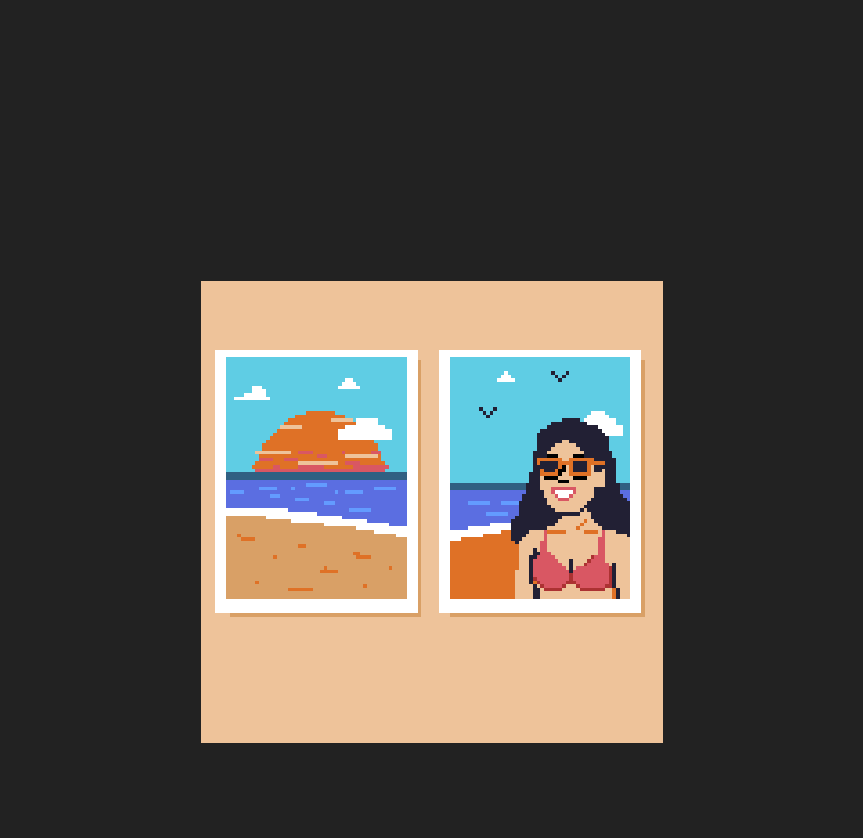
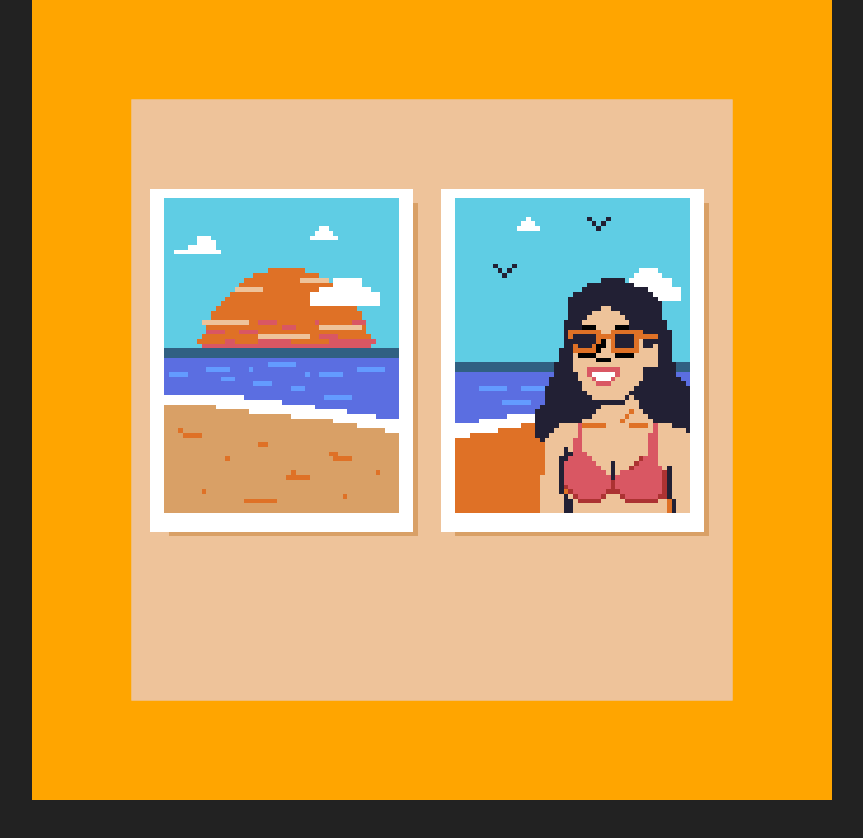
Before and after one commit to mathieu-superpose/distortion-effect, a React (Vite) app: page / in a window 1280 px wide. Shown: the top 838 px of the page, without its empty margins (208-1071 px from the left). After the commit the page ends 800 px from the top, so only its background shows below. Built offline with nearby package versions, Linux system fonts and the light colour scheme.

Commit message:
update canvas framing & camera postion

```diff
--- a/src/Experience.css
+++ b/src/Experience.css
@@ -3,7 +3,8 @@
 }
 
 .canvas-container {
-  width: 80vw;
+  width: min(80vw, 100vh);
   aspect-ratio: 1 / 1;
   margin: 0 auto;
+  background: orange;
 }
--- a/src/Experience.tsx
+++ b/src/Experience.tsx
@@ -8,7 +8,7 @@ function Experience() {
   return (
     <div className="experience">
       <div className="canvas-container">
-        <Canvas shadows camera={{ position: [0, 0, 5], fov: 25 }}>
+        <Canvas shadows camera={{ position: [0, 0, 3], fov: 25 }}>
           <ImageWithDistortions imageUrl="/img/beach.png" />
         </Canvas>
       </div>
```
